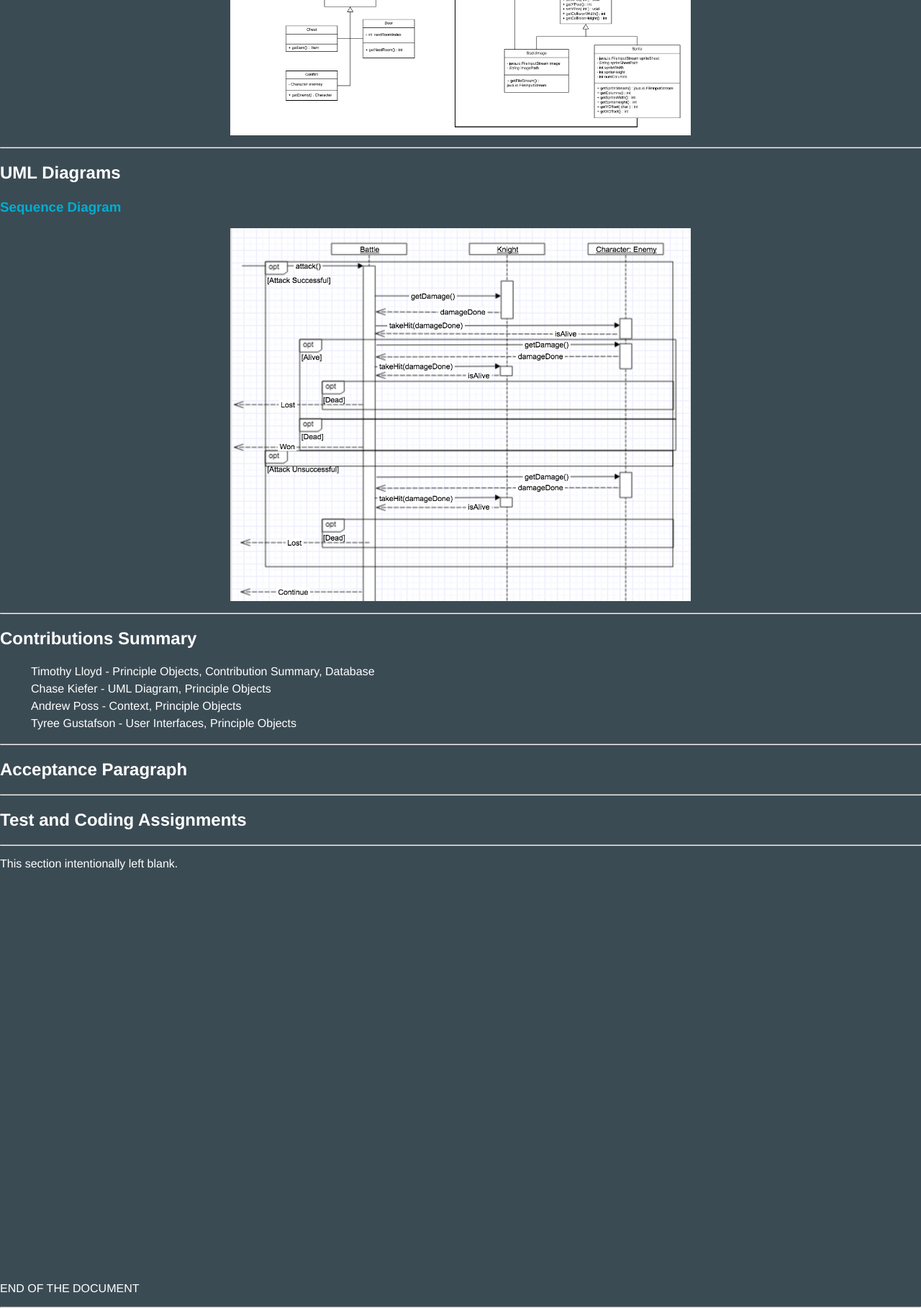
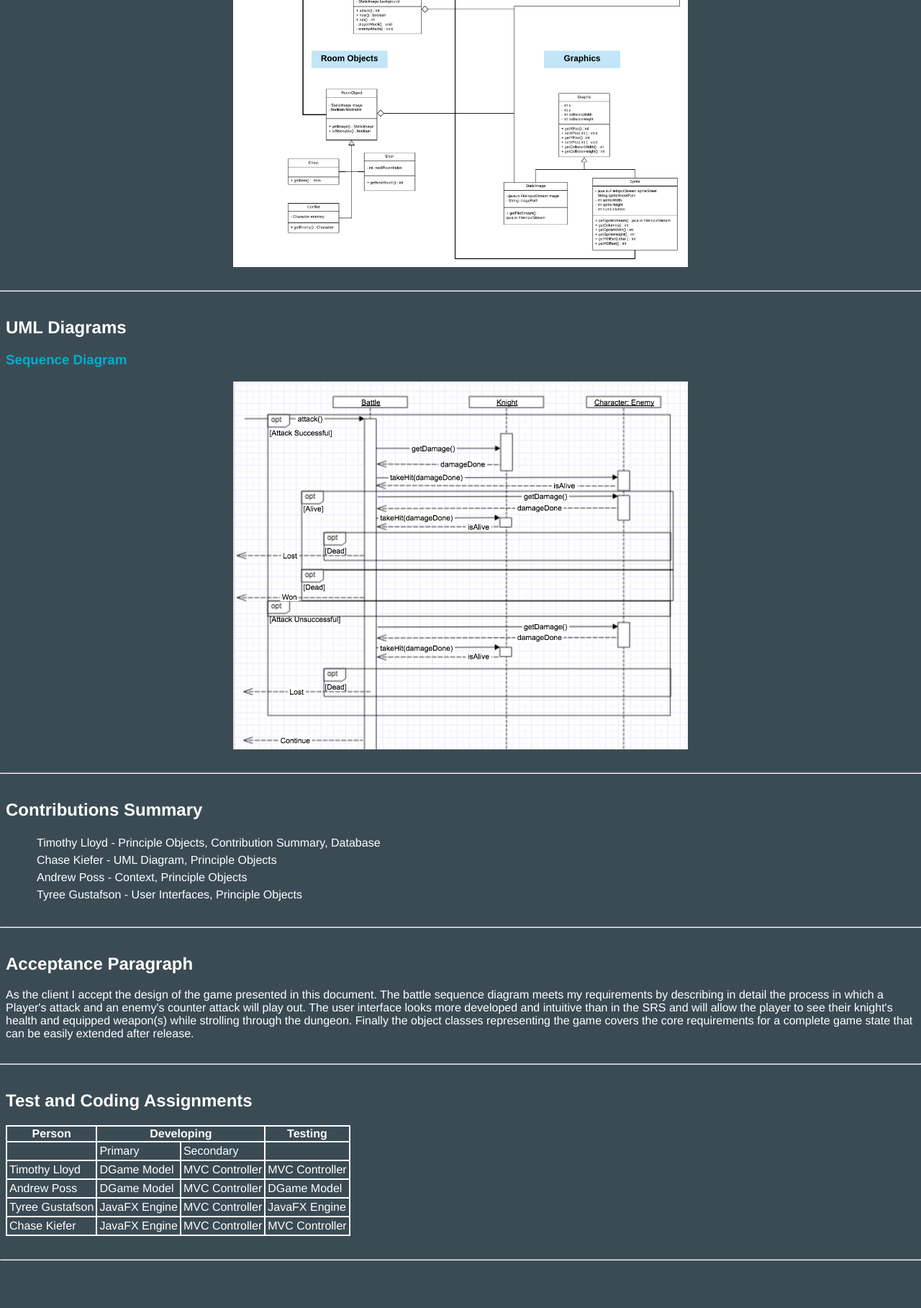
Before and after one commit to ckiefer15/LARP-Game, a PHP site: page /SoftwareDesign in a window 1280 px wide. Shown: the part 2320-4137 px from the top of the page at 72% size. After the commit the page ends 4071 px from the top, so only its background shows below. Run offline with PHP 8.4, Linux system fonts and the light colour scheme.

Commit message:
Finished the rest of the design requirements.

```diff
--- a/SoftwareDesign/120.AcceptanceParagraph.html
+++ b/SoftwareDesign/120.AcceptanceParagraph.html
@@ -1 +1,4 @@
 <h2 id="AcceptanceParagraph">Acceptance Paragraph</h2>
+<p>
+	As the client I accept the design of the game presented in this document. The battle sequence diagram meets my requirements by describing in detail the process in which a Player's attack and an enemy's counter attack will play out. The user interface looks more developed and intuitive than in the SRS and will allow the player to see their knight's health and equipped weapon(s) while strolling through the dungeon. Finally the object classes representing the game covers the core requirements for a complete game state that can be easily extended after release.
+</p>
--- a/SoftwareDesign/130.TestAndCodingAssignments.html
+++ b/SoftwareDesign/130.TestAndCodingAssignments.html
@@ -1 +1,40 @@
 <h2 id="TestAndCodingAssignments">Test and Coding Assignments</h2>
+<p>
+	<table>
+		<tr>
+			<th>Person</th>
+			<th colspan="2">Developing</th>
+			<th>Testing</th>
+		</tr>
+		<tr>
+			<td />
+			<td>Primary</td>
+			<td>Secondary</td>
+			<td />
+		</tr>
+		<tr>
+			<td>Timothy Lloyd</td>
+				<td>DGame Model</td>
+				<td>MVC Controller</td>
+			<td>MVC Controller</td>
+		</tr>
+		<tr>
+			<td>Andrew Poss</td>
+				<td>DGame Model</td>
+				<td>MVC Controller</td>
+			<td>DGame Model</td>
+		</tr>
+		<tr>
+			<td>Tyree Gustafson</td>
+				<td>JavaFX Engine</td>
+				<td>MVC Controller</td>
+			<td>JavaFX Engine</td>
+		</tr>
+		<tr>
+			<td>Chase Kiefer</td>
+				<td>JavaFX Engine</td>
+				<td>MVC Controller</td>
+			<td>MVC Controller</td>
+		</tr>
+	</table>
+</p>
--- a/SoftwareDesign/index.php
+++ b/SoftwareDesign/index.php
@@ -6,8 +6,11 @@
 	<link rel="stylesheet" href="style.css" />
 </head>
 <body>
+<div>
 <h1>Software Design for Team Project</h1>
+</div>
 <hr>
+<div>
 <h2>Table of Contents</h2>
 <ul>
 <li><a href="#Preface">Preface</a></li>
@@ -21,58 +24,19 @@
 <li><a href="#TestAndCodingAssignments">Test and Coding Assignments</a></li>
 
 </ul>
-
+</div>
 
 <?PHP
 
 foreach (glob("*.html") as $filename) {
 	   echo "<hr>\n";
 	   $filecontents = file_get_contents($filename);
+	   echo "<div>";
        echo "$filecontents";
+	   echo "</div>";
 }
 
 ?>
 <hr>
-<p>This section intentionally left blank. </p>
-<pre>
-
-
-
-
-
-
-
-
-
-
-
-
-
-
-
-
-
-
-
-
-
-
-
-
-
-
-
-
-
-
-
-
-
-
-
-
-</pre>
-<p>END OF THE DOCUMENT</p>
-<hr>
 </body>
 </html>
--- a/SoftwareDesign/style.css
+++ b/SoftwareDesign/style.css
@@ -118,3 +118,12 @@ p {
 	width: 100%;
 	height: auto;
 }
+
+table, th, td {
+	border: 2px solid white;
+	border-collapse: collapse;
+}
+
+td {
+	padding: 3px;
+}
```
